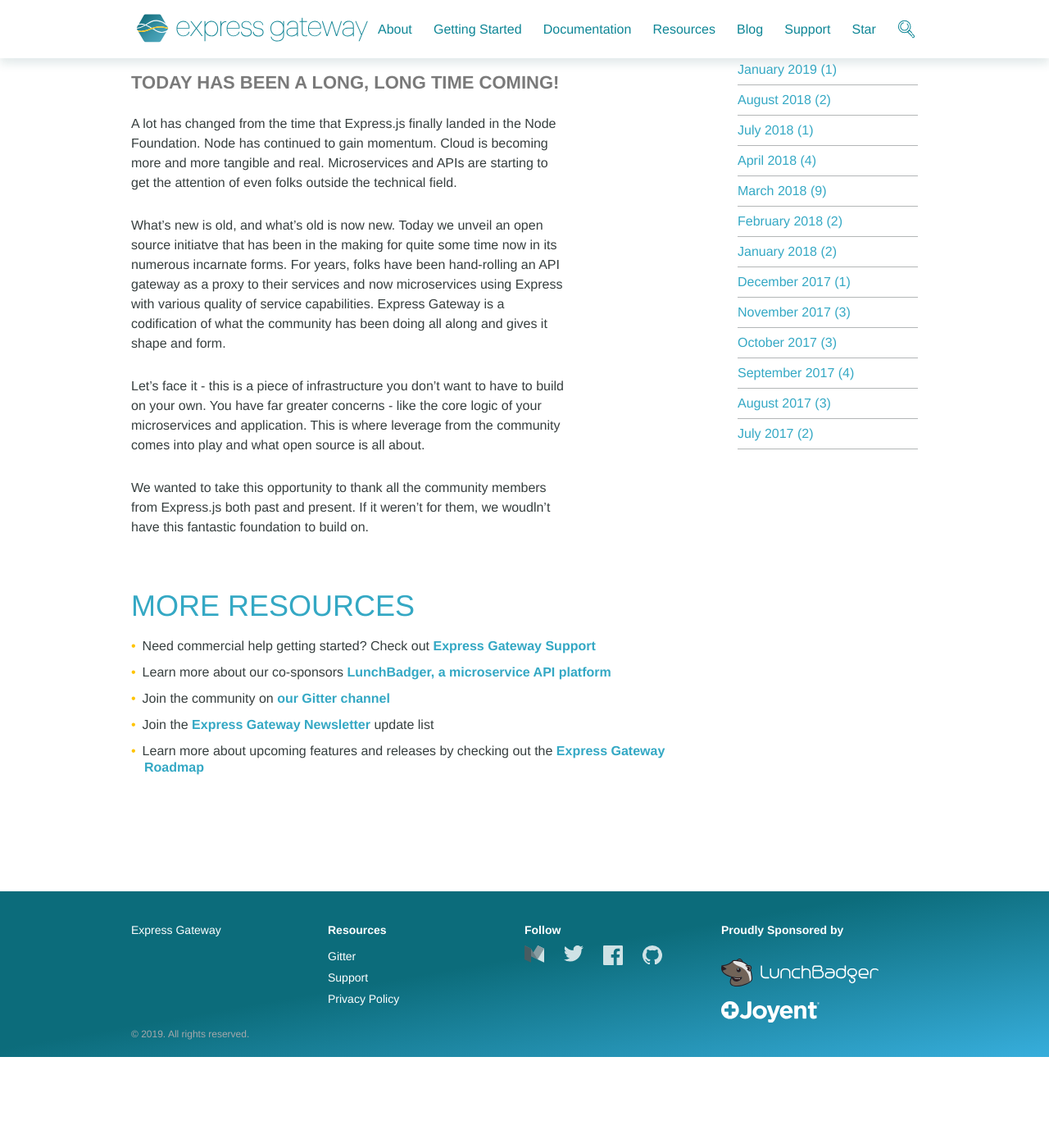
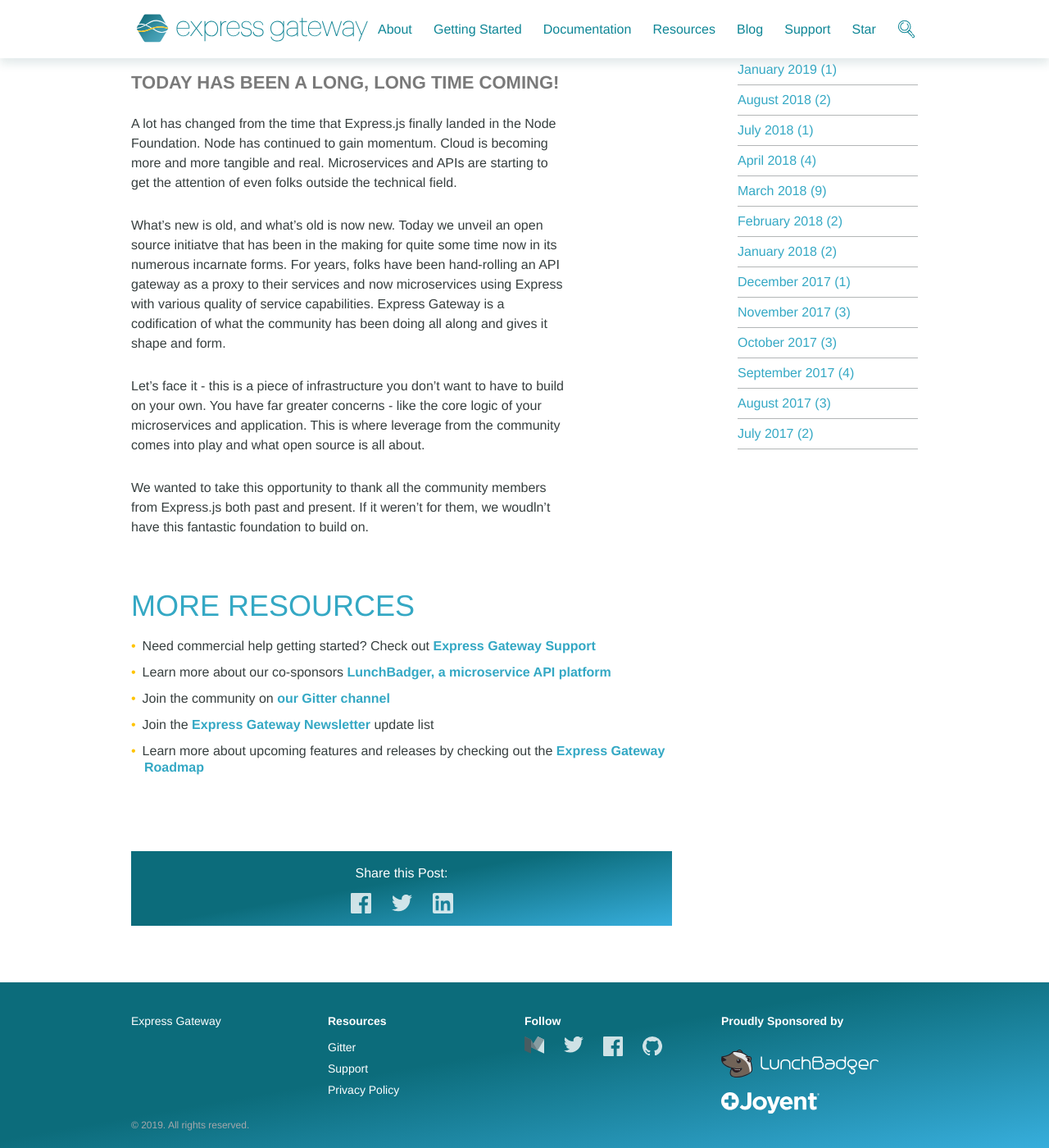
Before and after one commit to ExpressGateway/express-gateway.io, a Jekyll site: the page built from _posts/2017-07-20-introducing-express-gateway.md, in a window 1280 px wide and 1400 px high, scrolled down 304 px. Shown: the whole window at 82% size. Built offline with Jekyll 4.4.1, drawn with Linux system fonts in a browser that asks for light colours; nearby versions of some CDN libraries; some web fonts are replaced; comment, search, counter and statistics services are not loaded; before the commit the page ends 1593 px from its top, so only the background shows below that.

Commit message:
feat [UI]: add social share for blog posts

```diff
--- /dev/null
+++ b/_includes/share.html
@@ -0,0 +1,17 @@
+<div class="sharebuttons">
+  <p class="sharetitle"> Share this Post: </p>
+  <nav>
+    <a href="https://www.facebook.com/sharer/sharer.php?u={{ page.url | replace:'index.html','' | prepend: site.baseurl | prepend: site.url | uri_escape}}&title={{ page.title | default:"" | uri_escape }}"
+      target="_blank">
+      {% include social-facebook.svg %}
+    </a>
+    <a href="https://twitter.com/intent/tweet?via=express_gateway&url={{ page.url | replace:'index.html','' | prepend: site.baseurl | prepend: site.url | uri_escape}}&text={{ page.title | default:"" | uri_escape}}"
+      target="_blank">
+      {% include social-twitter.svg %}
+    </a>
+    <a href="https://www.linkedin.com/shareArticle?mini=true&url={{ page.url | replace:'index.html','' | prepend: site.baseurl | prepend: site.url | uri_escape}}&title={{ page.title | default:"" | uri_escape}}"
+      target="_blank">
+      {% include social-linkedin.svg %}
+    </a>
+  </nav>
+</div>
--- a/_layouts/post.html
+++ b/_layouts/post.html
@@ -22,6 +22,7 @@
         {{ more_resources | markdownify }}
       </div>
     </article>
+    {% include share.html %}
   </div>
   {% include blogsidebar.html %}
 </section>
--- /dev/null
+++ b/_sass/_share.scss
@@ -0,0 +1,50 @@
+.sharebuttons {
+  display: flex;
+  flex-direction: column;
+  margin-bottom: 20px;
+  padding: 15px;
+  align-items: center;
+  justify-content: center;
+  color: $color-background;
+  background: #0c6c7b; /* Old browsers */
+  background: -moz-linear-gradient(
+    170deg,
+    #0c6c7b 0%,
+    #0c6c7b 45%,
+    #37aedc 100%
+  ); /* FF3.6-15 */
+  background: -webkit-linear-gradient(
+    170deg,
+    #0c6c7b 0%,
+    #0c6c7b 45%,
+    #37aedc 100%
+  ); /* Chrome10-25,Safari5.1-6 */
+  background: linear-gradient(
+    170deg,
+    #0c6c7b 0%,
+    #0c6c7b 45%,
+    #37aedc 100%
+  ); /* W3C, IE10+, FF16+, Chrome26+, Opera12+, Safari7+ */
+
+  p {
+    text-align: center;
+  }
+
+  nav {
+    display: flex;
+    flex-direction: row;
+    align-items: center;
+    justify-content: center;
+    width: 100%;
+    a {
+      align-self: center;
+      max-width: 50px;
+      svg {
+        display: block;
+        width: 50%;
+        opacity: 0.8;
+        margin: 0 25% 0 25%;
+      }
+    }
+  }
+}
--- a/assets/css/main.scss
+++ b/assets/css/main.scss
@@ -22,3 +22,4 @@
 @import "subscription";
 @import "docssidebar";
 @import "responsive";
+@import "share";
```
